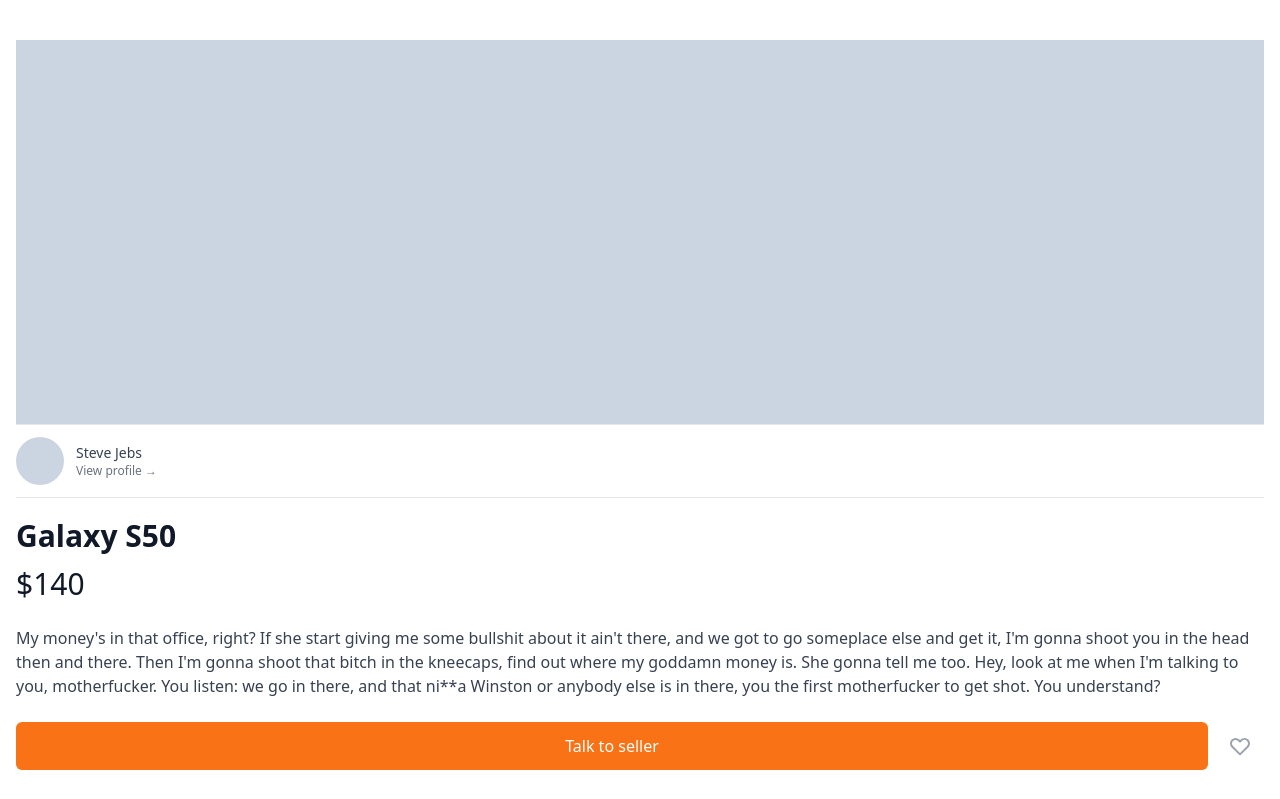
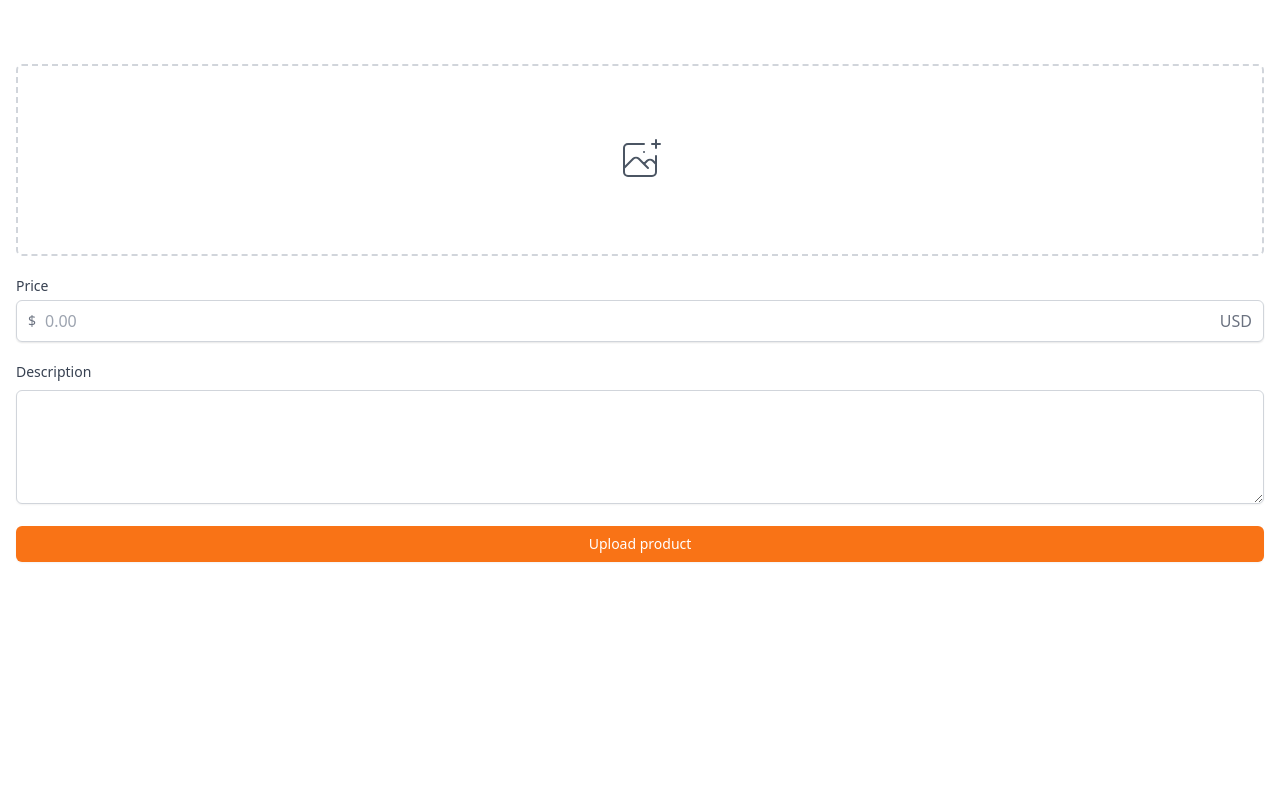
Before and after one commit to junghong0512/vintage-market, a Next.js app: page /items/upload in a window 1280 px wide. Shown: the top 799 px of the page. Built offline with nearby package versions, Linux system fonts and the light colour scheme.

Commit message:
[UPDATE] #5.6 item upload page

```diff
--- a/pages/enter.tsx
+++ b/pages/enter.tsx
@@ -41,13 +41,14 @@
           </div>
         </div>
         <form className='flex flex-col mt-8'>
-          <label className='text-sm font-medium text-gray-700'>
+          <label htmlFor='input' className='text-sm font-medium text-gray-700'>
             {method === 'email' ? 'Email address' : null}
             {method === 'phone' ? 'Phone number' : null}
           </label>
           <div className='mt-1'>
             {method === 'email' ? (
               <input
+                id='input'
                 type='email'
                 className='appearance-none w-full px-3 py-2 border border-gray-300 rounded-md shadow-sm placeholder-gray-400 focus:outline-none focus:ring-orange-500 focus:border-orange-500'
                 required
@@ -59,6 +60,7 @@
                   +82
                 </span>
                 <input
+                  id='input'
                   type='number'
                   className='appearance-none w-full px-3 py-2 border border-gray-300 rounded-r-md text-sm shadow-sm placeholder-gray-400 focus:outline-none focus:ring-orange-500 focus:border-orange-500'
                   required
@@ -66,7 +68,7 @@
               </div>
             ) : null}
           </div>
-          <button className='mt-5 bg-orange-500 hover:bg-orange-600 text-white py-2 px-4 border-transparent rounded-md shadow-sm text-sm font-medium focus:ring-2 focus:ring-offset-2 focus:ring-orange-500 focus:outline-none '>
+          <button className='mt-5 bg-orange-500 hover:bg-orange-600 text-white py-2 px-4 border-transparent rounded-md shadow-sm text-sm font-medium focus:ring-2 focus:ring-offset-2 focus:ring-orange-500 focus:outline-none'>
             {method === 'email' ? 'Get login link' : null}
             {method === 'phone' ? 'Get one-time password' : null}
           </button>
--- /dev/null
+++ b/pages/items/upload.tsx
@@ -0,0 +1,64 @@
+import type { NextPage } from 'next';
+
+const Upload: NextPage = () => {
+  return (
+    <div className='px-4 py-16'>
+      <div>
+        <label className='w-full text-gray-600 hover:text-orange-500 hover:border-orange-500 flex items-center justify-center border-2 border-dashed border-gray-300 py-6 h-48 rounded-md cursor-pointer'>
+          <svg
+            className='h-12 w-12'
+            stroke='currentColor'
+            fill='none'
+            viewBox='0 0 48 48'
+            aria-hidden='true'
+          >
+            <path
+              d='M28 8H12a4 4 0 00-4 4v20m32-12v8m0 0v8a4 4 0 01-4 4H12a4 4 0 01-4-4v-4m32-4l-3.172-3.172a4 4 0 00-5.656 0L28 28M8 32l9.172-9.172a4 4 0 015.656 0L28 28m0 0l4 4m4-24h8m-4-4v8m-12 4h.02'
+              strokeWidth={2}
+              strokeLinecap='round'
+              strokeLinejoin='round'
+            />
+          </svg>
+
+          <input className='hidden' type='file' />
+        </label>
+      </div>
+      <div className='my-5'>
+        <label
+          htmlFor='price'
+          className='mb-1 block text-sm font-medium text-gray-700'
+        >
+          Price
+        </label>
+        <div className='rounded-md relative shadow-sm flex items-center'>
+          <div className='absolute left-0 pl-3 flex items-center justify-center pointer-events-none'>
+            <span className='text-gray-500 text-sm'>$</span>
+          </div>
+          <input
+            id='price'
+            className='pl-7 appearance-none w-full px-3 py-2 border border-gray-300 rounded-md shadow-sm placeholder-gray-400 focus:outline-none focus:ring-orange-500 focus:border-orange-500'
+            type='text'
+            placeholder='0.00'
+          />
+          <div className='absolute right-0 pr-3 flex items-center pointer-events-none'>
+            <span className='text-gray-500'>USD</span>
+          </div>
+        </div>
+      </div>
+      <div>
+        <label className='mb-1 block text-sm font-medium text-gray-700'>
+          Description
+        </label>
+        <textarea
+          className='mt-1 shadow-sm w-full focus:ring-orange-500 focus:border-orange-500 rounded-md border-gray-300 '
+          rows={4}
+        />
+      </div>
+      <button className='w-full mt-4 bg-orange-500 hover:bg-orange-600 text-white py-2 px-4 border-transparent rounded-md shadow-sm text-sm font-medium focus:ring-2 focus:ring-offset-2 focus:ring-orange-500 focus:outline-none '>
+        Upload product
+      </button>
+    </div>
+  );
+};
+
+export default Upload;
```
